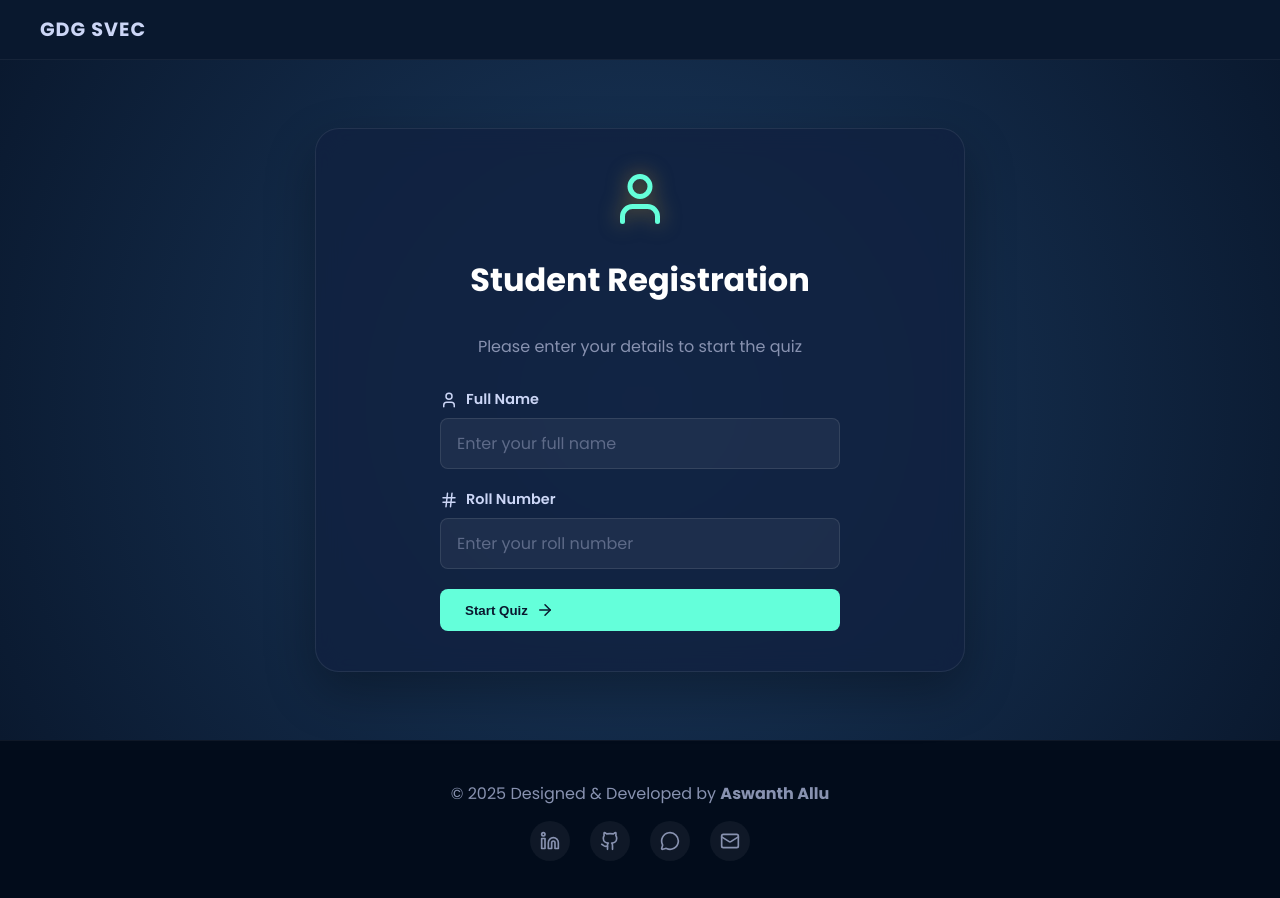
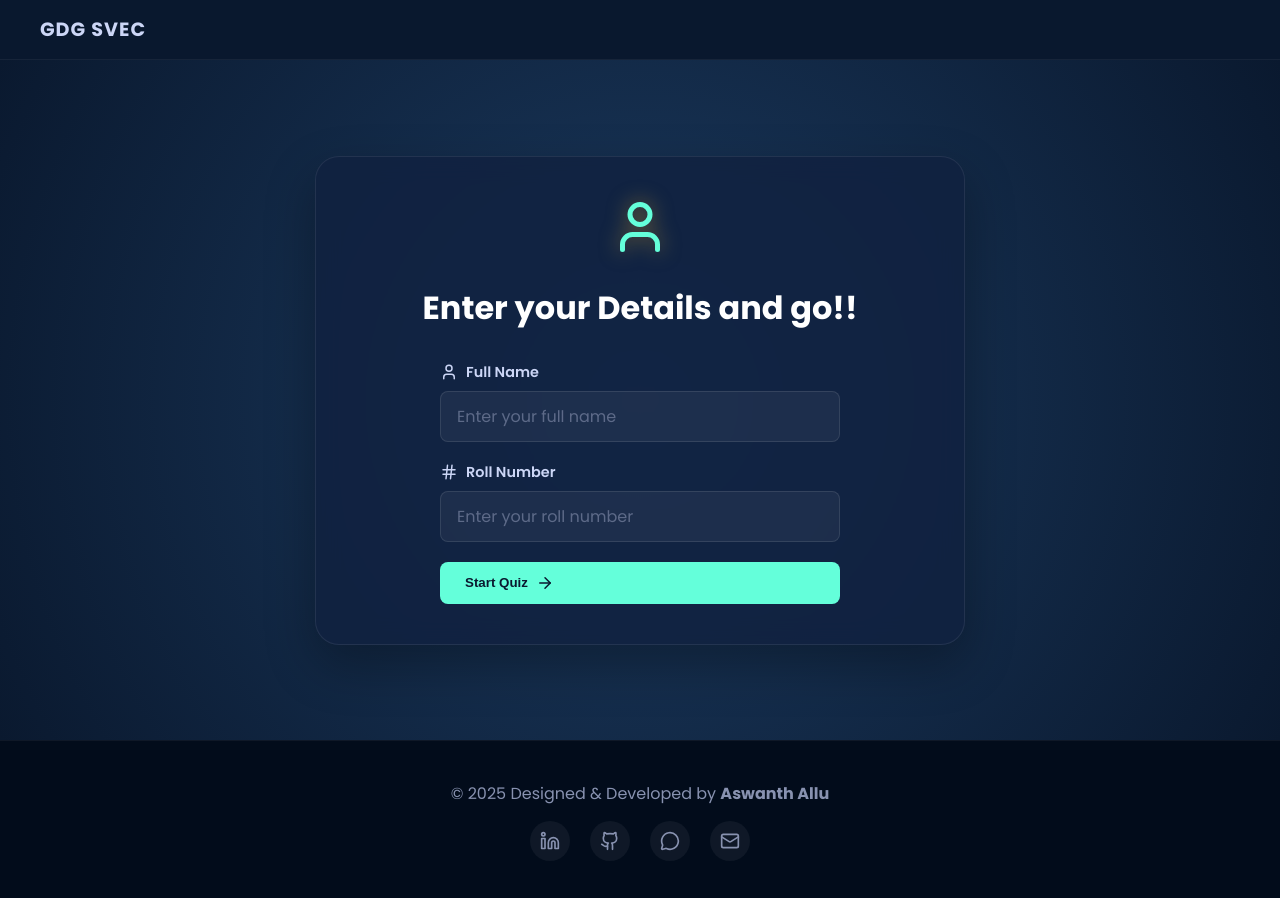
Before and after one commit to AswanthAllu/GDG_SVEC_LEARNING_PORTAL, a React (Vite) app: page /series/web-dev/quiz/1 in a window 1280 px wide. Shown: the top 898 px of the page. Built offline with nearby package versions, Linux system fonts and the light colour scheme.

Commit message:
added code

```diff
--- a/src/pages/QuizPage.jsx
+++ b/src/pages/QuizPage.jsx
@@ -133,10 +133,8 @@ const QuizPage = () => {
       {gameState === 'registration' && (
         <div className="quiz-card-modern result-view fade-in">
           <User size={60} className="trophy-icon" style={{ color: 'var(--accent)' }} />
-          <h1>Student Registration</h1>
-          <p style={{ color: 'var(--text-secondary)', marginBottom: '30px' }}>
-            Please enter your details to start the quiz
-          </p>
+          <h1>Enter your Details and go!!</h1>
+
 
           <form onSubmit={handleRegistrationSubmit} className="registration-form">
             <div className="form-group">
```
